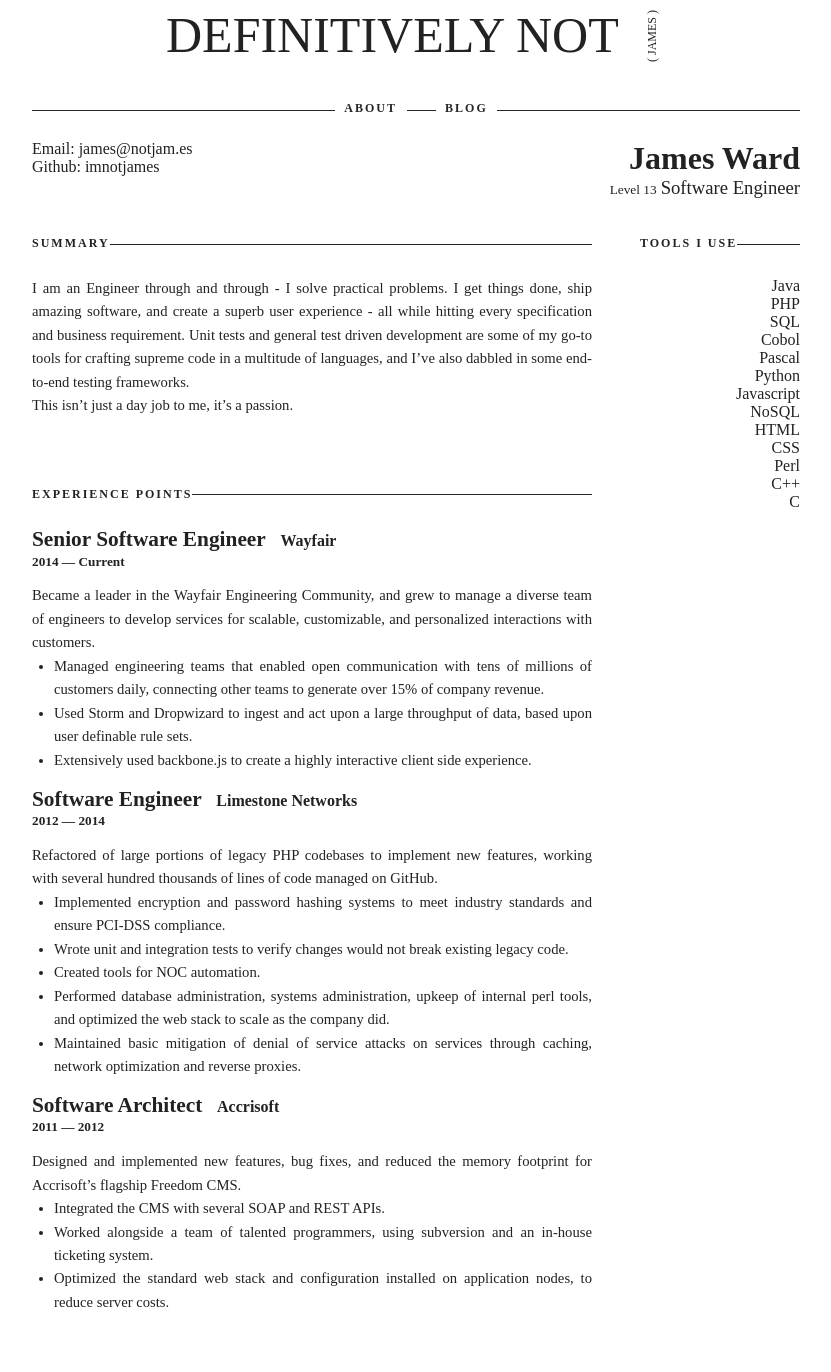
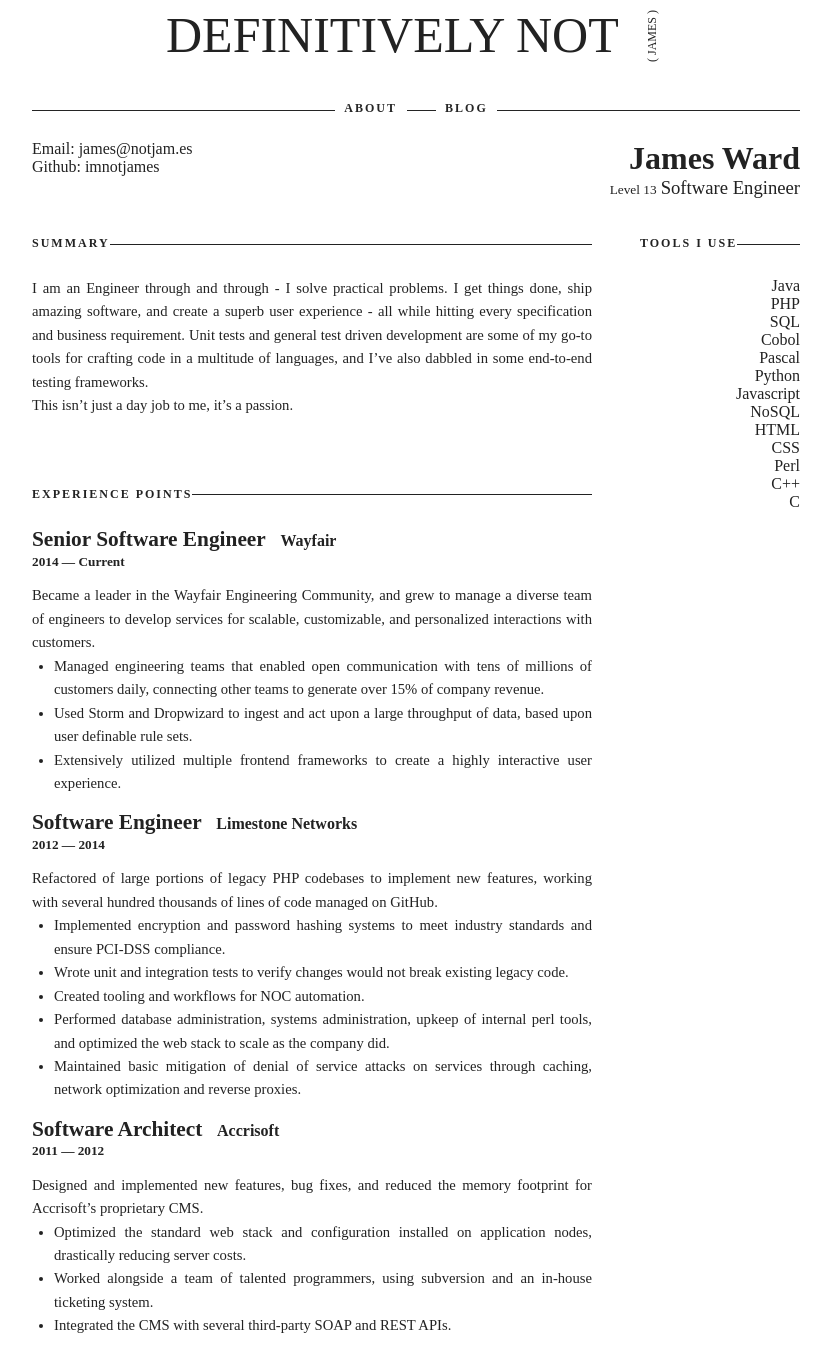
Before and after one commit to imnotjames/imnotjames.github.io, a Jekyll site: the page built from resume.html, in a window 1280 px wide and 1400 px high. Shown: the top 1372 px of the window, without its empty margins (224-1055 px from the left). Built offline with Jekyll 4.4.1, drawn with Linux system fonts in a browser that asks for light colours; some web fonts are replaced.

Commit message:
copy changes

```diff
--- a/_data/resume.json
+++ b/_data/resume.json
@@ -17,7 +17,7 @@
 			}
 		],
 		"summary":
-			"I am an Engineer through and through - I solve practical problems. I get things done, ship amazing software, and create a superb user experience - all while hitting every specification and business requirement.  Unit tests and general test driven development are some of my go-to tools for crafting supreme code in a multitude of languages, and I've also dabbled in some end-to-end testing frameworks.\n\nThis isn't just a day job to me, it's a passion."
+			"I am an Engineer through and through - I solve practical problems. I get things done, ship amazing software, and create a superb user experience - all while hitting every specification and business requirement.  Unit tests and general test driven development are some of my go-to tools for crafting code in a multitude of languages, and I've also dabbled in some end-to-end testing frameworks.\n\nThis isn't just a day job to me, it's a passion."
 	},
 	"work": [
 		{
@@ -29,7 +29,7 @@
 			"highlights": [
 				"Managed engineering teams that enabled open communication with tens of millions of customers daily, connecting other teams to generate over 15% of company revenue.",
 				"Used Storm and Dropwizard to ingest and act upon a large throughput of data, based upon user definable rule sets.",
-				"Extensively used backbone.js to create a highly interactive client side experience."
+				"Extensively utilized multiple frontend frameworks to create a highly interactive user experience."
 			]
 		},
 		{
@@ -43,7 +43,7 @@
 			"highlights": [
 				"Implemented encryption and password hashing systems to meet industry standards and ensure PCI-DSS compliance.",
 				"Wrote unit and integration tests to verify changes would not break existing legacy code.",
-				"Created tools for NOC automation.",
+				"Created tooling and workflows for NOC automation.",
 				"Performed database administration, systems administration, upkeep of internal perl tools, and optimized the web stack to scale as the company did.",
 				"Maintained basic mitigation of denial of service attacks on services through caching, network optimization and reverse proxies."
 			]
@@ -55,11 +55,11 @@
 			"startDate": "February 11th, 2011",
 			"endDate": "April 4th, 2012",
 			"summary":
-				"Designed and implemented new features, bug fixes, and reduced the memory footprint for Accrisoft's flagship Freedom CMS.",
+				"Designed and implemented new features, bug fixes, and reduced the memory footprint for Accrisoft's proprietary CMS.",
 			"highlights": [
-				"Integrated the CMS with several SOAP and REST APIs.",
+				"Optimized the standard web stack and configuration installed on application nodes, drastically reducing server costs.",
 				"Worked alongside a team of talented programmers, using subversion and an in-house ticketing system.",
-				"Optimized the standard web stack and configuration installed on application nodes, to reduce server costs."
+				"Integrated the CMS with several third-party SOAP and REST APIs."
 			]
 		}
 	],
@@ -70,6 +70,7 @@
 			"keywords": [
 				"Spring",
 				"Hibernate",
+				"Dropwizard",
 				"Storm",
 				"Spark"
 			]
@@ -80,6 +81,8 @@
 			"keywords": [
 				"Object Oriented",
 				"Procedural",
+				"Laravel",
+				"Symfony",
 				"Extension Development"
 			]
 		},
@@ -118,12 +121,13 @@
 			"name": "Javascript",
 			"level": "Advanced",
 			"keywords": [
+				"Angular",
+				"node",
+				"Express",
+				"Backbone.js",
 				"jQuery",
 				"Underscore",
-				"Lo-dash",
-				"Angular",
-				"Knockout",
-				"Backbone"
+				"Lo-dash"
 			]
 		},
 		{
@@ -140,7 +144,8 @@
 			"level": "Expert",
 			"keywords": [
 				"HTML5",
-				"XHTML"
+				"XHTML",
+				"mustache"
 			]
 		},
 		{
```
